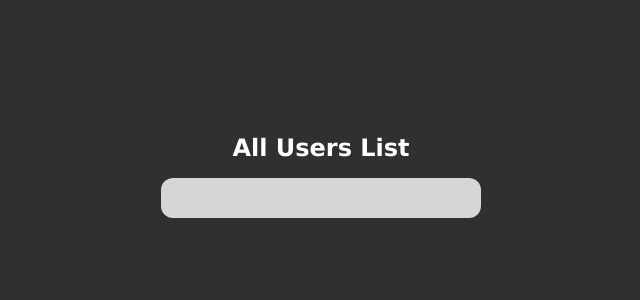
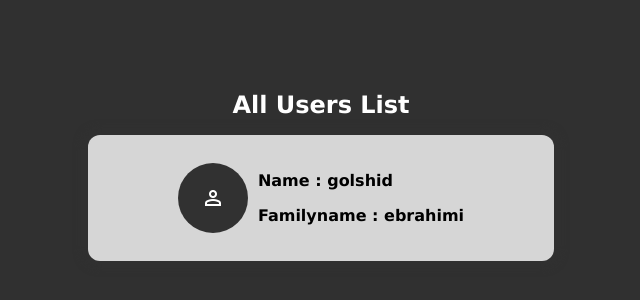
Before and after one commit to golsh1d/register-form, a website: page frontend/users.html in a window 1280 px wide. Shown: the part 224-524 px from the top of the page, without its empty margins (327-967 px from the left). Drawn offline with nearby package versions, Linux system fonts and the light colour scheme.

Commit message:
code left section part

```diff
--- a/frontend/css/usersStyle.css
+++ b/frontend/css/usersStyle.css
@@ -7,6 +7,13 @@ body {
     justify-content: center;
     background-color: #303030;
     position: relative;
+}
+
+section{
+    display: flex;
+    align-items: center;
+    justify-content: center;
+    flex-direction: column;
 }
 
 div.title {
@@ -19,7 +26,7 @@ div.title {
 }
 
 div.main-content {
-    width: 280px;
+    width: 100%;
     height: min-content;
     background-color: rgba(255, 255, 255, 0.8);
     border-radius: 12px;
@@ -29,6 +36,26 @@ div.main-content {
     justify-content: center;
     padding: 20px;
     margin-bottom: 16px;
+}
+
+div.left-section{
+    display: flex;
+    align-items: center;
+    font-family: 'Lucida Sans', 'Lucida Sans Regular', 'Lucida Grande', 'Lucida Sans Unicode', Geneva, Verdana, sans-serif;
+    font-size: 16px;
+    font-weight: bold;
+}
+
+div.user-icon{
+    width: 70px;
+    height: 70px;
+    margin-right: 10px;
+    border-radius: 100%;
+    background-color: #313131;
+    color: white;
+    display: flex;
+    align-items: center;
+    justify-content: center;
 }
 
 @media (min-width: 576px) {
--- a/frontend/users.html
+++ b/frontend/users.html
@@ -4,12 +4,25 @@
     <meta charset="UTF-8">
     <meta name="viewport" content="width=device-width, initial-scale=1.0">
     <title>users list</title>
+    <link rel="stylesheet" href="https://fonts.googleapis.com/css2?family=Material+Symbols+Outlined:opsz,wght,FILL,GRAD@24,400,0,0" />
     <link rel="stylesheet" href="./css/usersStyle.css">
 </head>
 <body>
-    <section class="col-sm-5 col-lg-4 col-xl-3">
+    <section class="col-sm-6 col-lg-5 col-xl-4">
         <div class="title">All Users List</div>
-        <div class="main-content"></div>
+        <div class="main-content">
+            <div class="left-section">
+                <div class="user-icon">
+                    <span class="material-symbols-outlined">
+                        person
+                    </span>
+                </div>
+                <div class="user-info">
+                    <p>Name : <span class="name-span">golshid</span></p>
+                    <p>Familyname : <span class="familyname-span">ebrahimi</span></p>
+                </div>
+            </div>
+        </div>
     </section>
     <script src="./scripts/users.js"></script>
 </body>
```
